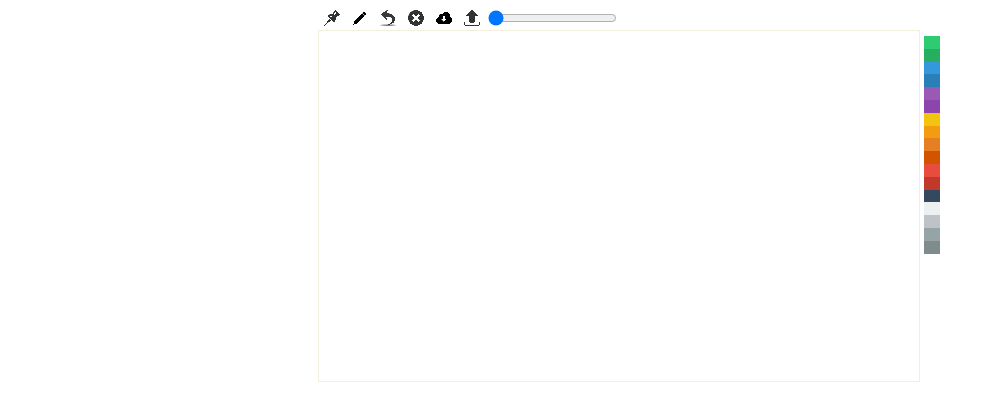
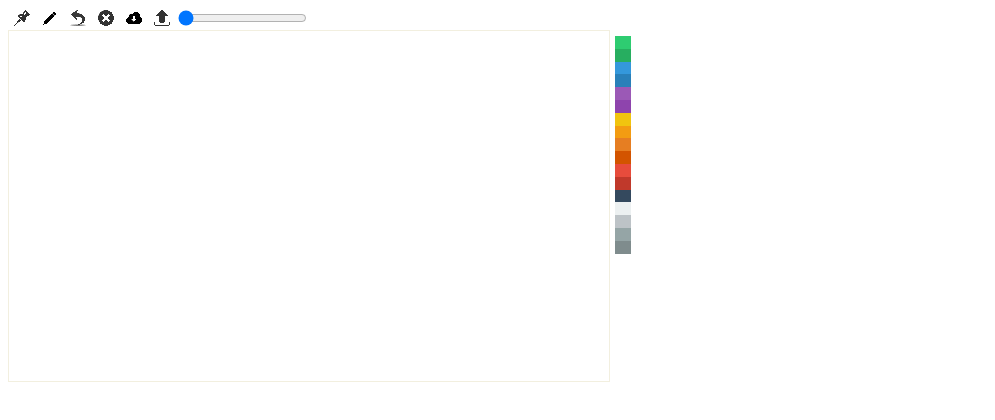
Before and after one commit to hsinpa/paintBoard.js, a plain HTML site: page example.html in a window 1280 px wide. Shown: the whole page, without its empty margins (0-995 px from the left). Drawn offline with Linux system fonts and the light colour scheme.

Commit message:
scss fixed

```diff
--- a/sass/pinBoard.scss
+++ b/sass/pinBoard.scss
@@ -8,10 +8,9 @@
 }
 
 .pinBoard {
+
 	width:600px;
 	height:350px;
-	display: block;
-	margin:0 auto;
 
 	div {
 		//Loop through the button image
```
Also changed, not shown: stylesheets/pinBoard.css.
